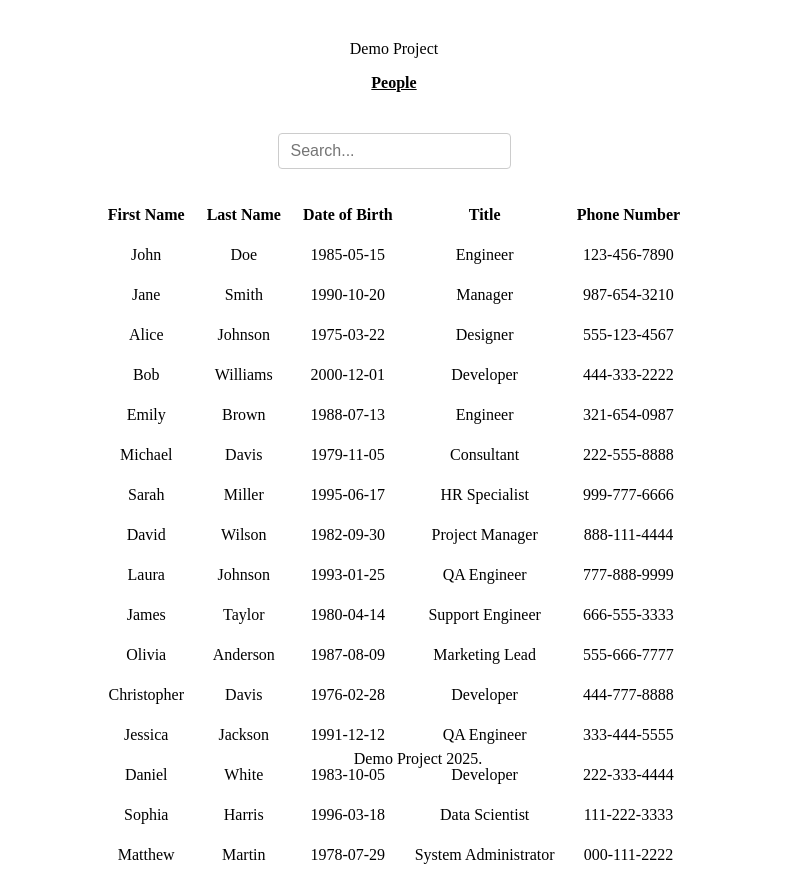
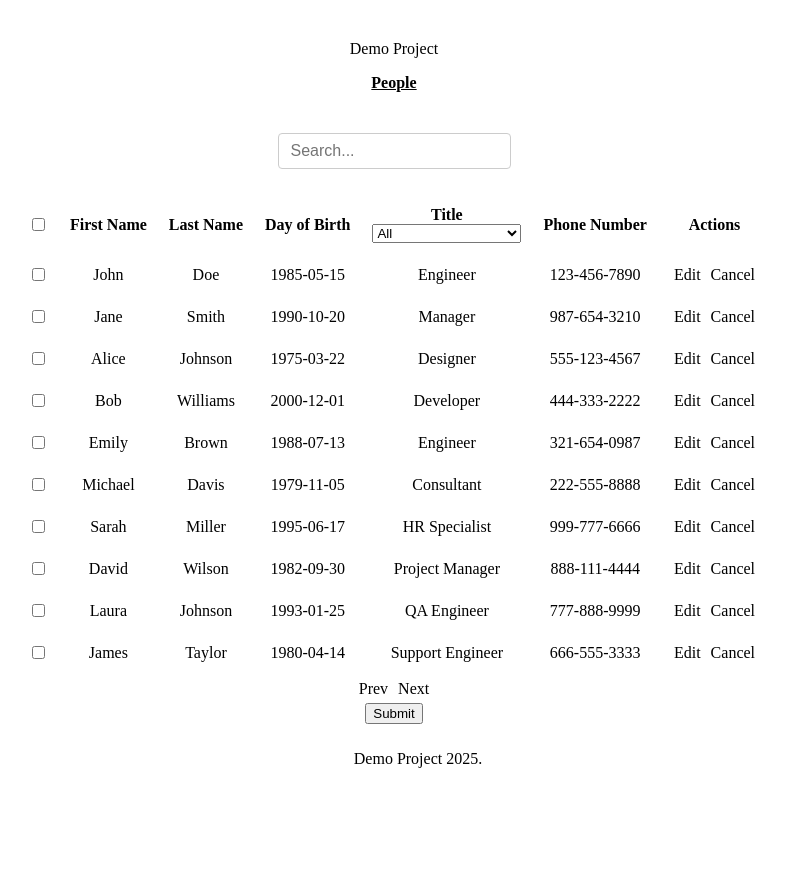
Before and after one commit to LuisMoralesMx/demo-project, an Angular app: page /people in a window 1280 px wide. Shown: the whole page, without its empty margins (246-1032 px from the left). After the commit the page ends 800 px from the top, so only its background shows below. Built offline with nearby package versions, Linux system fonts and the light colour scheme.

Commit message:
New All version.

```diff
--- a/src/app/core/services/people.service.ts
+++ b/src/app/core/services/people.service.ts
@@ -14,4 +14,9 @@ export class PeopleService {
   getPeople(): Observable<PeopleModel[]> {
     return of(this.people).pipe(delay(100));
   }
+
+  getTitlesOptions(): Observable<string[]> {
+    const titles = new Set(this.people.map((p) => p.title));
+    return of([...titles]);
+  }
 }
--- a/src/app/feature/people/people.html
+++ b/src/app/feature/people/people.html
@@ -1,31 +1,89 @@
 <div class="people-container">
+    <ng-container *ngIf="filteredPeople$ | async as peopleList">
         <div class="table-container">
             <input #searchInput id="search" class="input-field" type="text" placeholder="Search..."
-            (input)="handleOnSearchChange(searchInput.value)">
+                (input)="handleOnSearchChange(searchInput.value)" />
 
             <div class="table-container">
+                <div class="scrollbar-container">
                     <table>
                         <thead>
                             <tr>
-                        <th class="column-header" (click)="handleOnSort('firstName')">First Name</th>
-                        <th class="column-header" (click)="handleOnSort('lastName')">Last Name</th>
-                        <th class="column-header" (click)="handleOnSort('dateOfBirth')">Date of Birth</th>
-                        <th class="column-header" (click)="handleOnSort('title')">Title</th>
-                        <th class="column-header" (click)="handleOnSort('phoneNumber')">Phone Number</th>
+                                <th>
+                                    <input #checkAllInput type="checkbox" [checked]="checkedAll"
+                                        (click)="handleAllChecked(checkAllInput.checked, peopleList)" />
+                                </th>
+                                <th class="column-header" (click)="handleOnSort('firstName')">
+                                    <span>{{handleSortIcon('firstName')}}</span>
+                                    <span>First Name</span>
+                                </th>
+                                <th class="column-header" (click)="handleOnSort('lastName')">
+                                    <span>{{handleSortIcon('lastName')}}</span>
+                                    <span>Last Name</span>
+                                </th>
+                                <th class="column-header" (click)="handleOnSort('dateOfBirth')">
+                                    <span>{{handleSortIcon('dateOfBirth')}}</span>
+                                    <span>Day of Birth</span>
+                                </th>
+                                <th class="column-header">
+                                    <div (click)="handleOnSort('title')">
+                                        <span>{{handleSortIcon('title')}}</span>
+                                        <span>Title</span>
+                                    </div>
+                                    <div>
+                                        <select>
+                                            <option (click)="handleTitleFilter('all')">All</option>
+
+                                            @for (title of titleList | async; track $index) {
+                                            <option (click)="handleTitleFilter(title)">{{title}}</option>
+                                            }
+                                        </select>
+                                    </div>
+                                </th>
+                                <th class="column-header" (click)="handleOnSort('phoneNumber')">
+                                    <span>{{handleSortIcon('phoneNumber')}}</span>
+                                    <span>Phone Number</span>
+                                </th>
+                                <th class="column-header">Actions</th>
                             </tr>
                         </thead>
                         <tbody>
-                    @for(people of filteredPeople$ | async; track $index) {
+                            @for(people of peopleList; track $index) {
                             <tr>
+                                <td class="column-body">
+                                    <input type="checkbox" [checked]="checkedList.has(people.id)"
+                                        (click)="handleChecked(people.id, peopleList)" />
+                                </td>
                                 <td class="column-body">{{people.firstName}}</td>
                                 <td class="column-body">{{people.lastName}}</td>
                                 <td class="column-body">{{people.dateOfBirth}}</td>
                                 <td class="column-body">{{people.title}}</td>
-                        <td class="column-body">{{people.phoneNumber}}</td>
+                                <td class="column-body">
+                                    @if(editInputId === people.id) {
+                                    <input type="text" class="input-field" [(ngModel)]="people.phoneNumber" />
+                                    } @else {
+                                    {{people.phoneNumber}}
+                                    }
+                                </td>
+                                <td class="column-body">
+                                    <span class="actions" (click)="handleEdit(people.id)">Edit</span>
+                                    <span class="actions" (click)="handleEditCancel()">Cancel</span>
+                                </td>
                             </tr>
                             }
                         </tbody>
                     </table>
                 </div>
+                <div>
+                    <span class="pagination" (click)="prevPage()">Prev</span>
+                    <ng-container *ngIf="totalPeople$ | async as totalPeople">
+                        <span class="pagination" (click)="nextPage(totalPeople)">Next</span>
+                    </ng-container>
+                </div>
+                <div>
+                    <input type="button" value="Submit" (click)="handleSubmit(peopleList)" />
                 </div>
             </div>
+        </div>
+    </ng-container>
+</div>
--- a/src/app/feature/people/people.scss
+++ b/src/app/feature/people/people.scss
@@ -38,5 +38,28 @@
     .column-body {
       padding: 10px;
     }
+
+    .scrollbar-container {
+      max-height: 500px;
+      overflow-y: auto;
+
+      thead th {
+        position: sticky;
+        top: 0;
+        z-index: 2;
+        background: white;
+      }
+    }
+
+    .actions {
+      padding: 5px;
+      cursor: pointer;
+    }
+
+    .pagination {
+      display: inline-block;
+      padding: 5px;
+      cursor: pointer;
+    }
   }
 }
--- a/src/app/feature/people/people.ts
+++ b/src/app/feature/people/people.ts
@@ -1,35 +1,65 @@
 import { Component, inject, OnInit } from '@angular/core';
 
-import { BehaviorSubject, combineLatest, map, Observable } from 'rxjs';
+import {
+  BehaviorSubject,
+  combineLatest,
+  debounceTime,
+  distinctUntilChanged,
+  map,
+  Observable,
+} from 'rxjs';
 import { PeopleModel } from '../../shared/models/people.model';
 import { CommonModule } from '@angular/common';
 import { PeopleService } from '../../core/services/people.service';
 import { SortDirection, SortKey } from '../../shared/models/sort.model';
+import { FormsModule } from '@angular/forms';
 
 @Component({
   selector: 'app-people',
-  imports: [CommonModule],
+  imports: [CommonModule, FormsModule],
   templateUrl: './people.html',
   styleUrl: './people.scss',
 })
 export class People implements OnInit {
   searchInput$ = new BehaviorSubject<string>('');
   sortColumn$ = new BehaviorSubject<keyof PeopleModel>('firstName');
-
   multiSort$ = new BehaviorSubject<SortKey[]>([]);
 
+  totalPeople$!: Observable<PeopleModel[]>;
   filteredPeople$!: Observable<PeopleModel[]>;
+  searchInputDebounce$!: Observable<string>;
+
+  // Edit Input
+  editInputId = -1;
+
+  // Checkboxes
+  checkedList = new Set();
+  checkedAll = false;
+
+  // Filters
+  titleFilter$ = new BehaviorSubject('all');
+  titleList!: Observable<string[]>;
+
+  // Pagination
+  currentPage$ = new BehaviorSubject(1);
+  pageSize = 10;
 
   private peopleService = inject(PeopleService);
 
   ngOnInit(): void {
+    this.titleList = this.peopleService.getTitlesOptions();
+    this.totalPeople$ = this.peopleService.getPeople();
+    this.searchInputDebounce$ = this.searchInput$.pipe(debounceTime(300), distinctUntilChanged());
+
     this.filteredPeople$ = combineLatest([
-      this.peopleService.getPeople(),
-      this.searchInput$,
+      this.totalPeople$,
+      this.searchInputDebounce$,
       this.multiSort$,
+      this.currentPage$,
+      this.titleFilter$,
     ]).pipe(
-      map(([people, search, multiSort]) => {
-        const filtered = people.filter((person) => {
+      map(([people, search, multiSort, currentPage, titleFilter]) => {
+        let filtered = people.filter((person) => {
           const searchable = [
             person.firstName,
             person.lastName,
@@ -54,7 +84,15 @@ export class People implements OnInit {
           return 0;
         });
 
-        return filtered;
+        // Filtering
+        filtered =
+          titleFilter !== 'all' ? filtered.filter((f) => f.title === titleFilter) : filtered;
+
+        // Pagination
+        const start = (currentPage - 1) * this.pageSize;
+        const paginated = filtered.slice(start, start + this.pageSize);
+
+        return paginated;
       }),
     );
   }
@@ -79,4 +117,64 @@ export class People implements OnInit {
 
     this.multiSort$.next(newSort);
   }
+
+  nextPage(peopleList: PeopleModel[]) {
+    const current = this.currentPage$.value;
+    const max = Math.ceil(peopleList.length / this.pageSize);
+
+    if (current < max) {
+      this.currentPage$.next(current + 1);
+    }
+  }
+
+  prevPage() {
+    const current = this.currentPage$.value;
+    if (current > 1) {
+      this.currentPage$.next(current - 1);
+    }
+  }
+
+  handleTitleFilter(title: string): void {
+    this.titleFilter$.next(title);
+  }
+
+  handleSortIcon(column: keyof PeopleModel): string {
+    const current = this.multiSort$.value;
+    const existing = current.find((s) => s.column === column);
+    let icon = '';
+
+    if (existing) {
+      icon = existing.direction === 'asc' ? '↑' : '↓';
+    }
+
+    return icon;
+  }
+
+  handleChecked(id: number, peopleList: PeopleModel[]): void {
+    this.checkedList.has(id) ? this.checkedList.delete(id) : this.checkedList.add(id);
+    this.checkedAll = peopleList.every((p) => this.checkedList.has(p.id));
+  }
+
+  handleAllChecked(checked: boolean, peopleList: PeopleModel[]) {
+    if (checked) {
+      peopleList.forEach((p) => this.checkedList.add(p.id));
+      this.checkedAll = true;
+    } else {
+      peopleList.forEach((p) => this.checkedList.delete(p.id));
+      this.checkedAll = false;
+    }
+  }
+
+  handleEdit(id: number): void {
+    this.editInputId = id;
+  }
+
+  handleEditCancel() {
+    this.editInputId = -1;
+  }
+
+  handleSubmit(people: PeopleModel[]) {
+    const selected = people.filter((p) => this.checkedList.has(p.id));
+    console.log('Result', selected);
+  }
 }
```
Lines whose indentation alone changed are shown as unchanged.
